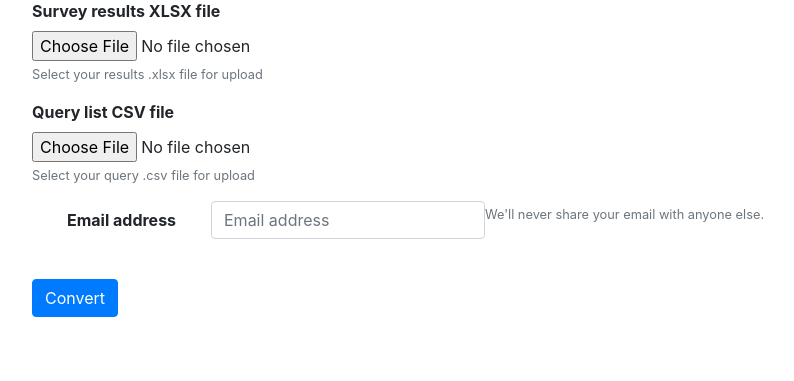
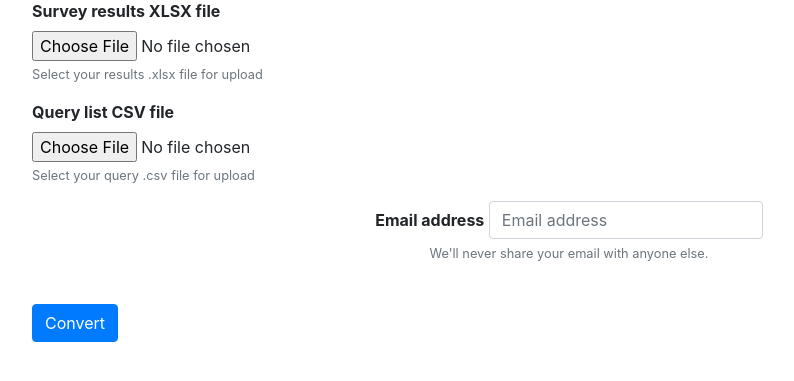
Before and after one commit to OkeyDokeyGnocchi/forms-to-data-web, a Flask app: page /convert in a window 1280 px wide. Shown: the part 253-634 px from the top of the page, without its empty margins (71-865 px from the left). Run offline with Flask 2, Linux system fonts and the light colour scheme; some libraries are stand-ins or nearby versions.

Commit message:
Update convert.html
revert, go back

```diff
--- a/templates/convert.html
+++ b/templates/convert.html
@@ -29,8 +29,8 @@
         Please provide a .csv file.
       </div>
     </div>
-    <div class="form-group row">
-      <label for="userEmail" class="font-weight-bold col-sm-2 col-form-label">Email address</label>
+    <div class="form-group">
+      <label for="userEmail" class="font-weight-bold">Email address</label>
       <input type="email" class="form-control" id="userEmail" name="userEmail" aria-describedby="emailHelp" placeholder="Email address">
       <small id="emailHelp" class="form-text text-muted">We'll never share your email with anyone else.</small>
       <div class="invalid-feedback col-sm-2">
```
